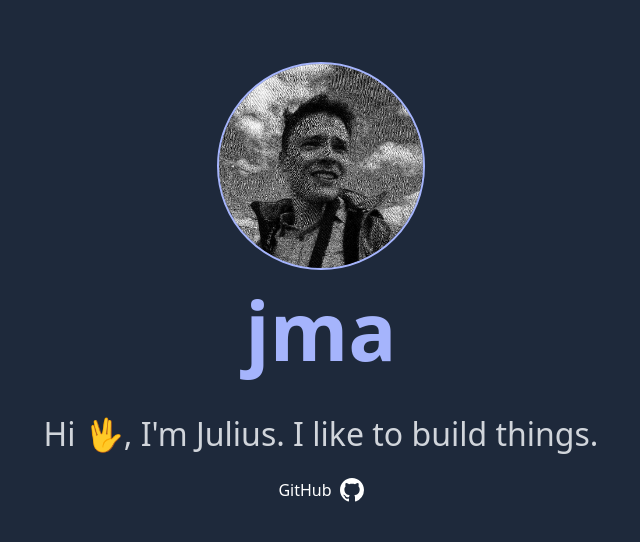
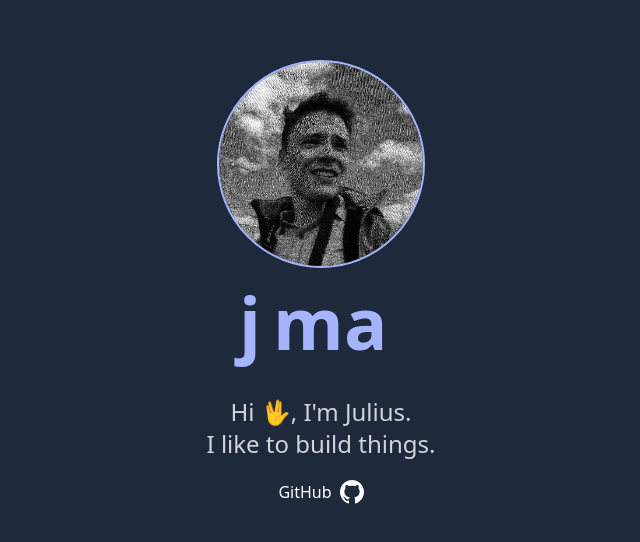
Before and after one commit to jmadotgg/jma.gg, a Next.js app: page / in a window 1280 px wide. Shown: the part 118-660 px from the top of the page, without its empty margins (319-959 px from the left). Built offline with nearby package versions, Linux system fonts and the light colour scheme.

Commit message:
Add 'fancy' animation

```diff
--- a/package.json
+++ b/package.json
@@ -18,11 +18,11 @@
     "@types/node": "18.0.0",
     "@types/react": "18.0.14",
     "@types/react-dom": "18.0.5",
+    "autoprefixer": "^10.4.7",
     "eslint": "8.18.0",
     "eslint-config-next": "12.2.1",
-    "typescript": "4.7.4",
+    "postcss": "^8.4.14",
     "tailwindcss": "^3.1.6",
-    "postcss": "^8.4.14",
-    "autoprefixer": "^10.4.7"
+    "typescript": "4.7.4"
   }
 }
--- a/src/pages/index.tsx
+++ b/src/pages/index.tsx
@@ -1,11 +1,14 @@
 import type { NextPage } from "next";
 import Head from "next/head";
 import Image from "next/image";
+import React from "react";
 import profilePic from "../img/profile.jpg";
 const description = "Hi 🖖, I'm Julius. I like to build things.";
 const title = "Julius Makel - Home";
 
 const Home: NextPage = () => {
+  const ref = React.useRef(null);
+
   return (
     <>
       <Head>
@@ -25,12 +28,44 @@ const Home: NextPage = () => {
               placeholder="blur"
             />
           </div>
-          <h1 className="text-5xl md:text-[5rem] leading-normal font-extrabold text-gray-700">
-            <span title={"Julius Makel"} className="text-indigo-300">
-              jma
+          <h1 className="text-7xl leading-normal font-extrabold text-gray-700">
+            <span title={"Julius Makel"} className="name text-indigo-300">
+              <span id="n-1">j</span>
+              <span className="vanish" id="n-2">
+                u
+              </span>
+              <span className="vanish" id="n-3">
+                l
+              </span>
+              <span className="vanish" id="n-3">
+                i
+              </span>
+              <span className="vanish" id="n-4">
+                u
+              </span>
+              <span className="vanish" id="n-5">
+                s
+              </span>
+              <span className="vanish" id="n-6">
+                {" "}
+              </span>
+              <span id="n-7">m</span>
+              <span id="n-8">a</span>
+              <span className="vanish" id="n-9">
+                k
+              </span>
+              <span className="vanish" id="n-10">
+                e
+              </span>
+              <span className="vanish" id="n-11">
+                l
+              </span>
             </span>
           </h1>
-          <p className="text-gray-300 md:text-[2rem] my-5">{description}</p>
+          <p className="text-gray-300 text-2xl  my-5 text-center">
+            Hi 🖖, I&apos;m Julius.
+            <br /> <span className="text-1xl">I like to build things.</span>
+          </p>
           <span>
             <a
               className="fill-white text-white flex gap-2"
--- a/src/styles/globals.css
+++ b/src/styles/globals.css
@@ -14,3 +14,65 @@ root {
   --dodger-blue: #4895efff;
   --vivid-sky-blue: #4cc9f0ff;
 }
+.name > span {
+  display: inline-block;
+}
+
+.vanish {
+  animation: vanish 0.5s forwards 1s;
+}
+
+#n-1 {
+  transform: translateX(0px) rotate(0deg);
+  animation: moveRight 1s forwards 1s;
+}
+
+#n-7,
+#n-8 {
+  transform: translateX(0px) rotate(0deg);
+  animation: moveLeft 1s forwards 1s;
+}
+
+@keyframes moveLeft {
+  0% {
+    transform: translateX(0px);
+  }
+  50% {
+    transform: rotate(-2deg);
+  }
+  70% {
+    transform: translateX(-2.13rem);
+  }
+  100% {
+    transform: translateX(-2.12rem);
+  }
+}
+
+@keyframes moveRight {
+  0% {
+    transform: translateX(0px) rotate(0deg);
+  }
+  50% {
+    transform: rotate(10deg);
+  }
+  70% {
+    transform: translateX(8.2rem) scaleX(0.9);
+  }
+  100% {
+    transform: translateX(8rem) rotate(0deg) scaleX(1);
+  }
+}
+
+@keyframes vanish {
+  0% {
+    opacity: 1;
+    transform: translateY(0px) scale(1) skew(0);
+  }
+  50% {
+    transform: translateY(0px) scale(0.6) skew(-50deg, 50deg);
+  }
+  100% {
+    opacity: 0;
+    transform: translateY(50px) scale(0.8);
+  }
+}
```
